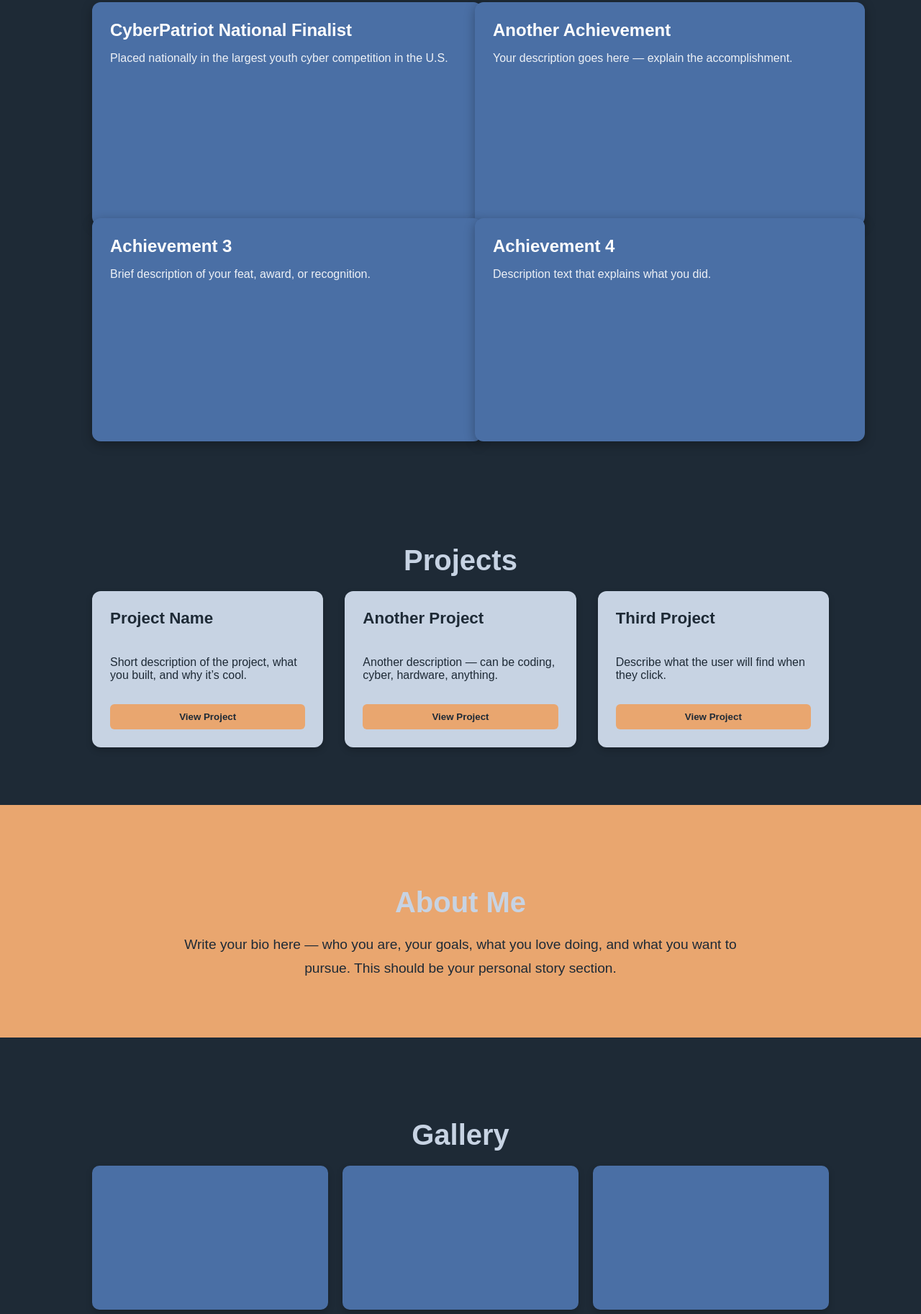
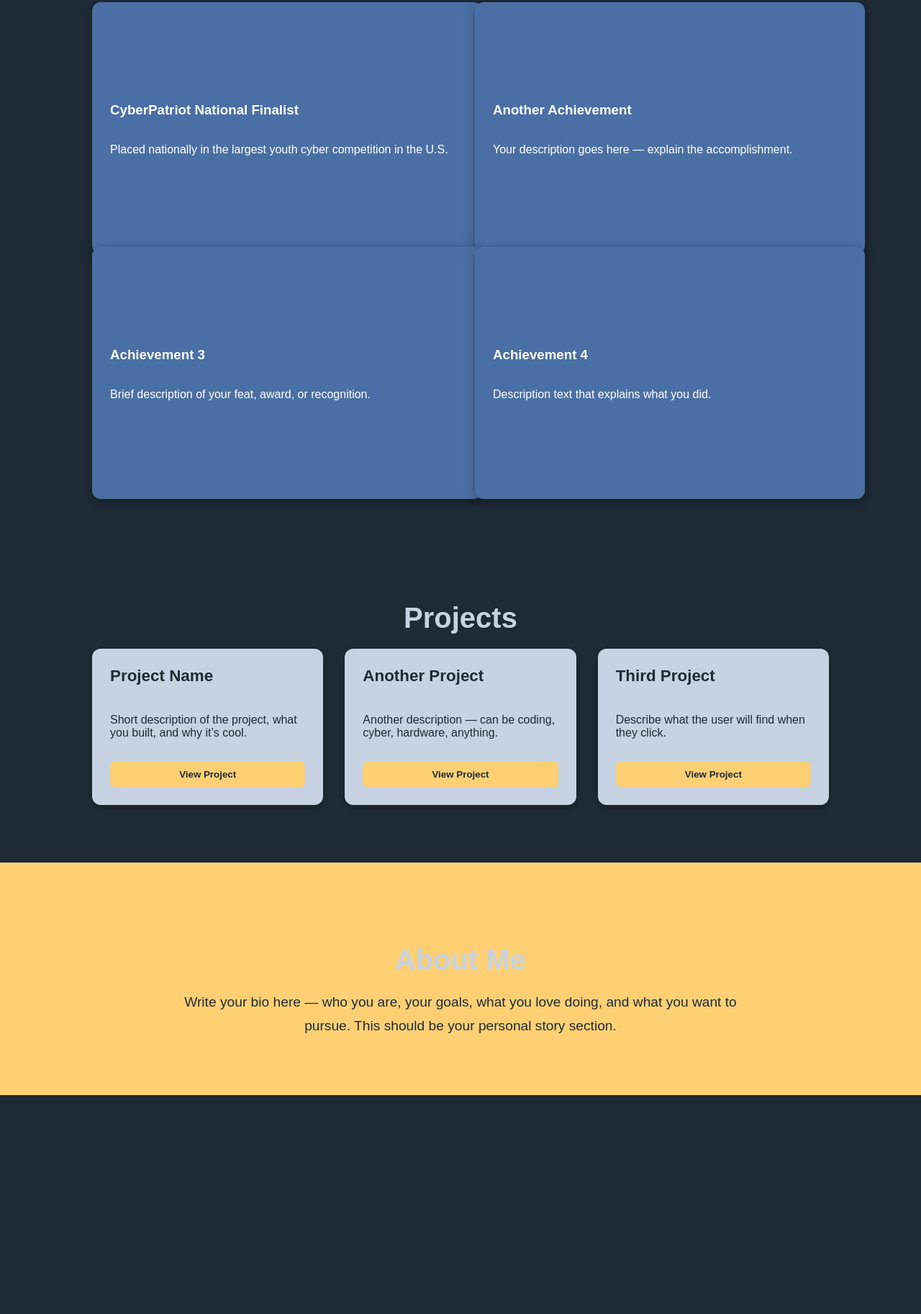
Before and after one commit to saanrhyne/saanrhyne.github.io, a plain HTML site: page vibe.html in a window 1280 px wide. Shown: the part 975-2800 px from the top of the page at 72% size. After the commit the page ends 2496 px from the top, so only its background shows below. Drawn offline with Linux system fonts and the light colour scheme; a web font is replaced by a local one.

Commit message:
Update vibe.html

```diff
--- a/vibe.html
+++ b/vibe.html
@@ -13,7 +13,11 @@
       --dark-blue: #1E2A36;
       --muted-blue: #4A6FA5;
       --muted-light-blue: #C7D3E3;
-      --muted-orange: #E9A66F;
+      --muted-orange: #ffd073;
+    }
+
+    html {
+      scroll-behavior: smooth;
     }
 
     body {
@@ -101,21 +105,22 @@
 
 
     /* --------------------------------------------- */
-    /* ACHIEVEMENT FLIP CARDS */
+/* ACHIEVEMENT FLIP CARDS (FIXED) */
 /* --------------------------------------------- */
 
 #achievements {
   padding: 80px 10%;
 }
+
 .ach-grid {
   display: grid;
   grid-template-columns: repeat(2, 1fr);
-      gap: 40px;
+  gap: 40px; /* Spacing between cards */
 }
 
 .ach-card {
   width: 100%;
-      height: 260px;
+  height: 300px; /* More consistent height */
   perspective: 1000px;
 }
 
@@ -137,27 +142,21 @@
   height: 100%;
   backface-visibility: hidden;
   border-radius: 12px;
+  overflow: hidden;
   box-shadow: 0 4px 15px rgba(0,0,0,0.3);
-      overflow: hidden;
 }
 
+/* Front (text side) */
 .ach-front {
   background: var(--muted-blue);
   padding: 25px;
   color: white;
+  display: flex;
+  flex-direction: column;
+  justify-content: center;
 }
 
-    .ach-front h3 {
-      margin-top: 0;
-      font-size: 1.5rem;
-      margin-bottom: 10px;
-    }
-
-    .ach-front p {
-      font-size: 1rem;
-      opacity: 0.9;
-    }
-
+/* Back (photo side) */
 .ach-back {
   transform: rotateY(180deg);
   background-size: cover;
@@ -213,22 +212,6 @@
 
     .project button:hover {
       transform: scale(1.05);
-    }
-
-    /* GALLERY (unchanged for now) */
-    #gallery {
-      padding: 80px 10%;
-    }
-    .gallery-grid {
-      display: grid;
-      grid-template-columns: repeat(3, 1fr);
-      gap: 20px;
-    }
-    .gallery-grid div {
-      height: 200px;
-      background: var(--muted-blue);
-      border-radius: 10px;
-      box-shadow: 0 4px 10px rgba(0,0,0,0.2);
     }
 
     /* ABOUT */
@@ -374,13 +357,5 @@
   </section>
 
 
-  <!-- GALLERY -->
-  <section id="gallery">
-    <h2>Gallery</h2>
-    <div class="gallery-grid">
-      <div></div><div></div><div></div>
-    </div>
-  </section>
-
 </body>
 </html>
```
Lines whose indentation alone changed are shown as unchanged.
